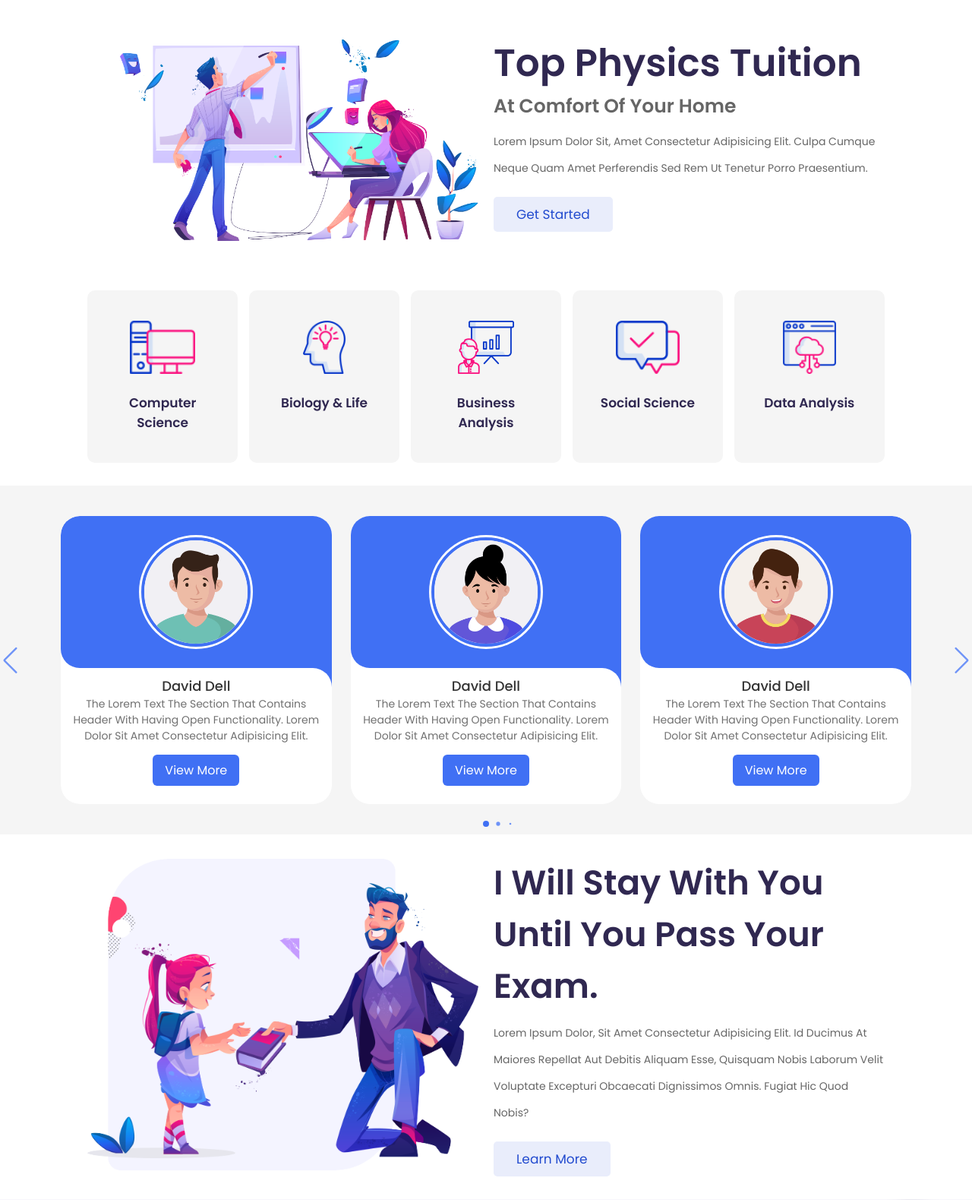
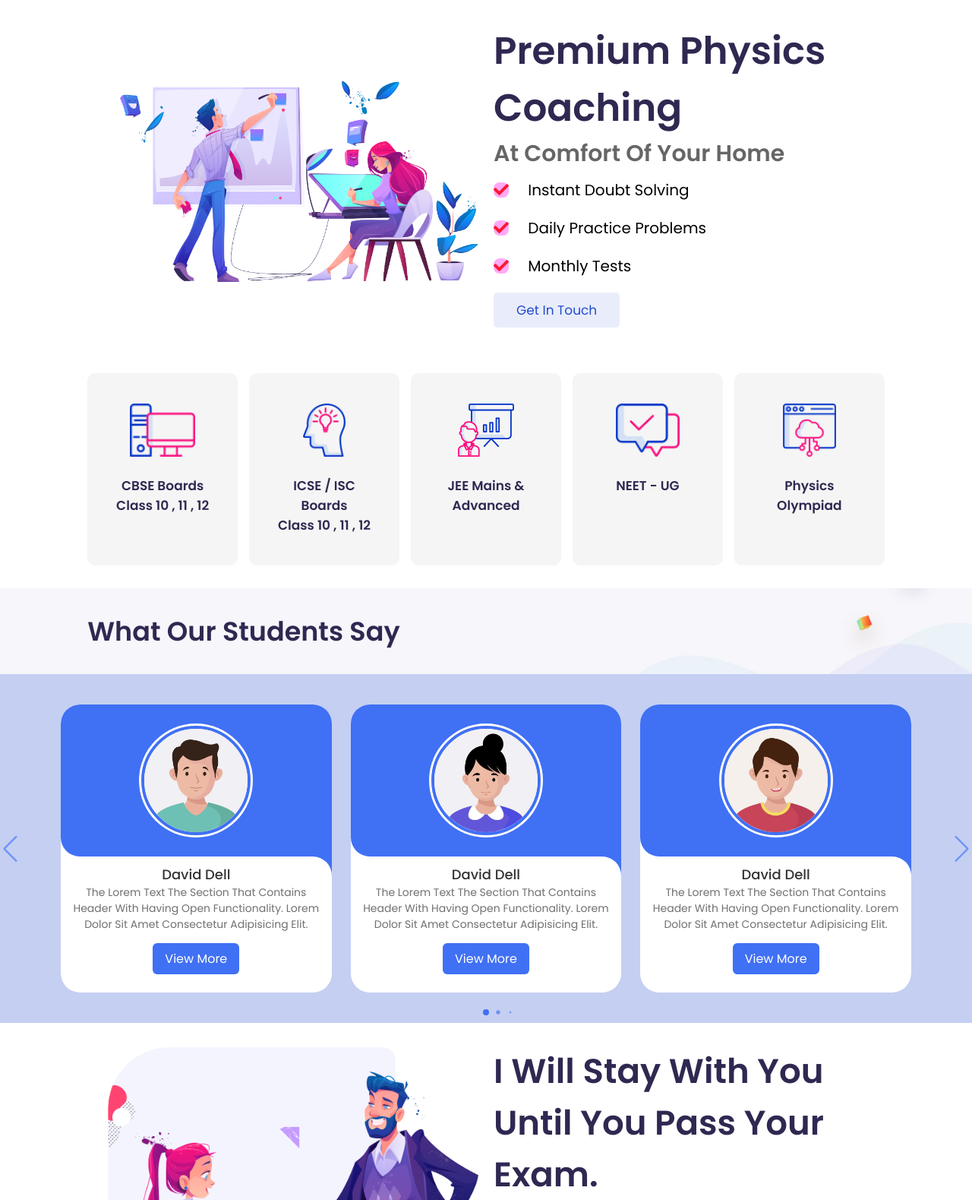
Before and after one commit to git-leo-here/PhysicsCoaching, a PHP site: page /home.html in a window 1280 px wide. Shown: the part 66-1645 px from the top of the page at 76% size. Run offline with PHP 8.4, Linux system fonts and the light colour scheme.

Commit message:
content update

```diff
--- a/css/style.css
+++ b/css/style.css
@@ -173,14 +173,28 @@
 
 .home .content h5 {
 	color: #666;
-	font-size: 2.5rem;
+	font-size: 3rem;
 }
 
-.home .content p {
+/* .home .content p {
 	font-size: 1.4rem;
 	color: #666;
 	padding: 1rem 0;
 	line-height: 2.5;
+} */
+
+.home .content .item {
+	font-size: 2rem;
+	padding: 1rem 0;
+	line-height: 1.5;
+}
+
+.home .content .item i {
+	background-color: #ff92f4c9;
+	border-radius: 0.8rem;
+	color: #fc1833;
+	font-size: 2rem;
+	margin-right: 2rem;
 }
 
 .category {
@@ -778,7 +574,7 @@
 	/* max-width: 1120px; */
 	width: 100%;
 	padding: 40px 20px;
-	background-color: #f5f5f5;
+	background-color: #224acf43;
 }
 .slide-content {
 	max-width: 1120px;
--- a/home.html
+++ b/home.html
@@ -54,14 +54,20 @@
 			</div>
 
 			<div class="content">
-				<h3>Top Physics Tuition</h3>
+				<h3>Premium Physics Coaching</h3>
 				<h5>At Comfort Of Your Home</h5>
-				<p>
-					Lorem ipsum dolor sit, amet consectetur adipisicing elit.
-					Culpa cumque neque quam amet perferendis sed rem ut tenetur
-					porro praesentium.
-				</p>
-				<a href="#" class="btn">get started</a>
+
+				<div class="item">
+					<i class="fa fa-check"></i> Instant Doubt Solving
+				</div>
+				<div class="item">
+					<i class="fa fa-check"></i> Daily Practice Problems
+				</div>
+				<div class="item">
+					<i class="fa fa-check"></i> Monthly Tests
+				</div>
+
+				<a href="#contact" class="btn">Get in Touch</a>
 			</div>
 		</section>
 
@@ -72,33 +78,42 @@
 		<section class="category">
 			<a href="#" class="box">
 				<img src="images/category-1.png" alt="" />
-				<h3>computer science</h3>
+				<h3>
+					CBSE Boards <br />
+					Class 10 , 11 , 12
+				</h3>
 			</a>
 
 			<a href="#" class="box">
 				<img src="images/category-2.png" alt="" />
-				<h3>biology & life</h3>
+				<h3>
+					ICSE / ISC Boards <br />
+					Class 10 , 11 , 12
+				</h3>
 			</a>
 
 			<a href="#" class="box">
 				<img src="images/category-3.png" alt="" />
-				<h3>business analysis</h3>
+				<h3>JEE Mains & Advanced</h3>
 			</a>
 
 			<a href="#" class="box">
 				<img src="images/category-4.png" alt="" />
-				<h3>social science</h3>
+				<h3>NEET - UG</h3>
 			</a>
 
 			<a href="#" class="box">
 				<img src="images/category-5.png" alt="" />
-				<h3>data analysis</h3>
+				<h3>Physics Olympiad</h3>
 			</a>
 		</section>
 
 		<!-- categories section ends -->
 
 		<!-- testimonials section starts  -->
+		<section class="heading" id="testimonials">
+			<h3>What Our Students Say</h3>
+		</section>
 		<div class="slide-container swiper">
 			<div class="slide-content">
 				<div class="card-wrapper swiper-wrapper">
@@ -407,7 +422,7 @@
 
 		<!-- contact section starts -->
 
-		<section class="heading">
+		<section class="heading" id="contact">
 			<h3>contact us</h3>
 		</section>
 
```
Also changed, not shown: other parts of css/style.css (+0 -218 lines).
